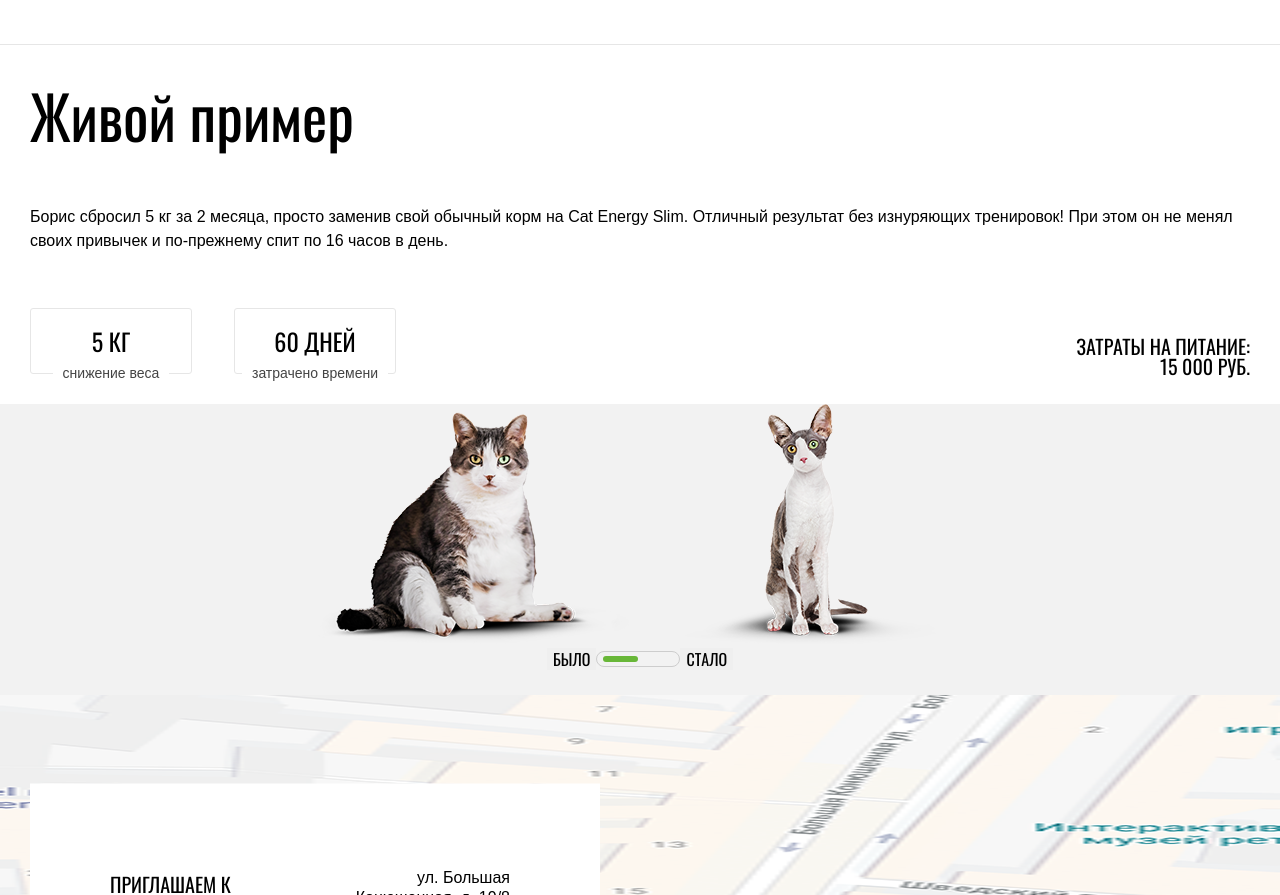
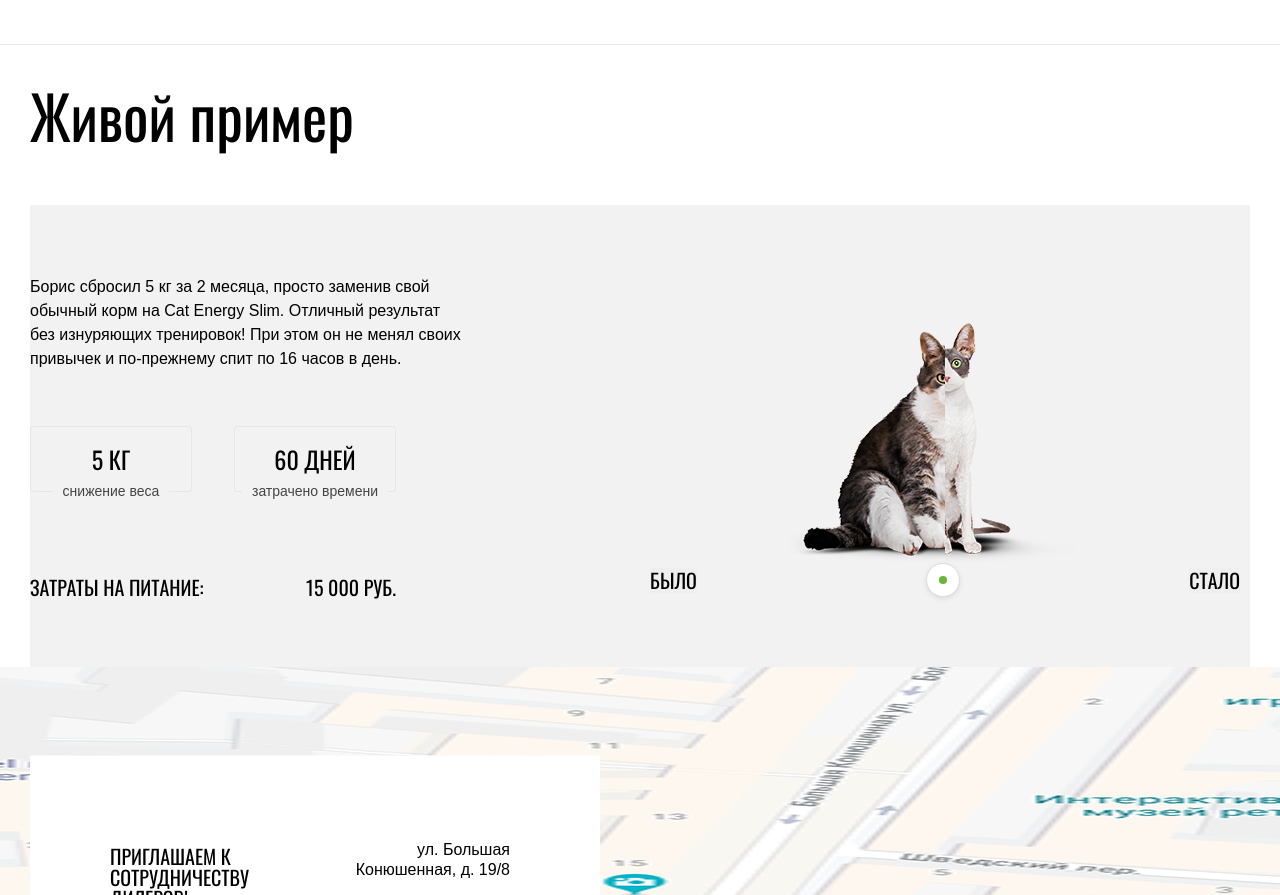
Before and after one commit to YuryFrolov/1209581-cat-energy-20, a website: page source/index.html in a window 1280 px wide. Shown: the part 1628-2523 px from the top of the page. Drawn offline with nearby package versions, Linux system fonts and the light colour scheme; files that its build step writes are made by us from their sources.

Commit message:
вёрстка части адаптивных сеток

```diff
--- a/source/index.html
+++ b/source/index.html
@@ -123,11 +123,14 @@
     <section class="proofs">
       <div class="proofs__container container">
         <h2 class="proofs__title">Живой пример</h2>
-        <p class="proofs__history">Борис сбросил 5 кг за 2 месяца, просто заменив свой обычный корм на Cat Energy Slim.
+        <div class="proofs__col">
+          <p class="proofs__history">Борис сбросил 5 кг за 2 месяца, просто заменив свой обычный корм на Cat Energy
+            Slim.
             Отличный результат без изнуряющих тренировок! При этом он не менял своих привычек и по-прежнему спит по 16
             часов
             в день. </p>
           <div class="proofs__wrap">
+            <div class="proofs__numbers-wrap">
               <div class="proofs__numbers">
                 <span class="proofs__number">5 кг</span>
                 <span class="proofs__description">снижение веса</span>
@@ -136,19 +139,23 @@
                 <span class="proofs__number">60 дней</span>
                 <span class="proofs__description">затрачено времени</span>
               </div>
+            </div>
             <div class="proofs__result">
               <span class="proofs__result-description">Затраты на питание:</span>
               <span class="proofs__result-price"> 15 000 руб.</span>
             </div>
           </div>
         </div>
-    </section>
 
-    <section class="result">
+        <div class="proofs__col result">
           <h2 class="result__title visually-hidden">Результат</h2>
+          <div class="result__images-wrap">
             <div class="result__image-wrap">
               <img class="result__image result__image--before" src="img/before-mobile@1x.png" alt="Кот до похудения">
+            </div>
+            <div class="result__image-wrap">
               <img class="result__image result__image--after" src="img/after-mobile@1x.png" alt="Кот после похудения">
+            </div>
           </div>
           <div class="result__buttons-wrap">
             <button type="button" class="result__button">Было</button>
@@ -156,6 +163,8 @@
               <div class="result__toggle"></div>
             </div>
             <button type="button" class="result__button">Стало</button>
+          </div>
+        </div>
       </div>
     </section>
 
--- a/source/less/blocks/form.less
+++ b/source/less/blocks/form.less
@@ -169,6 +169,7 @@
   }
 
   .form__fieldset-wrapper {
+
     &:nth-of-type(2),
     &--contacts {
       display: flex;
--- a/source/less/blocks/proofs.less
+++ b/source/less/blocks/proofs.less
@@ -1,7 +1,5 @@
 .proofs {
   padding-top: 30px;
-  padding-left: 20px;
-  padding-right: 20px;
   background-color: @gray;
 }
 
@@ -26,6 +24,12 @@
   flex-wrap: wrap;
   justify-content: space-between;
   align-items: center;
+}
+
+.proofs__numbers-wrap {
+  display: flex;
+  justify-content: space-between;
+  width: 100%;
 }
 
 .proofs__numbers {
@@ -80,6 +84,10 @@
     background-color: #ffffff;
   }
 
+  .proofs__col:first-of-type {
+    margin-bottom: 250px;
+  }
+
   .proofs__title {
     font-size: 60px;
     line-height: (60 / 60);
@@ -121,3 +129,53 @@
     line-height: (20 / 20);
   }
 }
+
+@media (min-width: 1220px) {
+  .proofs__container {
+    display: flex;
+    flex-wrap: wrap;
+  }
+
+  .proofs__title {
+    width: 100%;
+  }
+
+  .proofs__col {
+    width: 50%;
+    min-height: 462px;
+
+    &:first-of-type {
+      margin-bottom: 0;
+      padding: 70px 0 70px 0;
+      background-color: #f2f2f2;
+      display: flex;
+      flex-direction: column;
+      align-items: flex-start;
+      justify-content: space-between;
+    }
+  }
+
+  .proofs__history {
+    width: 436px;
+    margin: 0;
+  }
+
+  .proofs__wrap {
+    flex-direction: column;
+    align-items: start;
+  }
+
+  .proofs__numbers-wrap {
+    width: 366px;
+  }
+
+  .proofs__description {
+    background-color: #f2f2f2;
+  }
+
+  .proofs__result {
+    margin-top: 55px;
+    flex-direction: row;
+    justify-content: space-between;
+  }
+}
--- a/source/less/blocks/result.less
+++ b/source/less/blocks/result.less
@@ -4,11 +4,6 @@
   display: flex;
   flex-direction: column;
   align-items: center;
-}
-
-.result__image-wrap {
-  margin-left: auto;
-  margin-right: auto;
 }
 
 .result__buttons-wrap {
@@ -41,3 +36,57 @@
   border-radius: 30px;
   background-color: @basic-green;
 }
+
+@media (min-width: 768px) {
+  .result {
+    justify-content: flex-end;
+    padding: 0 0 70px 0;
+  }
+
+  .result__images-wrap {
+    display: flex;
+    margin-top: -100px;
+  }
+
+  .result__image-wrap {
+    display: flex;
+    overflow-x: hidden;
+  }
+
+  .result__image {
+    &--before {
+      transform: translateX(50%);
+    }
+
+    &--after {
+      transform: translateX(-50%);
+    }
+  }
+
+  .result__buttons-wrap {
+    width: 590px;
+    display: flex;
+    justify-content: space-between;
+  }
+
+  .result__button {
+    padding: 0;
+    font-size: 20px;
+  }
+
+  .result__toggle-wrap {
+    padding: 0;
+    width: 34px;
+    height: 34px;
+    background-color: #ffffff;
+    display: flex;
+    justify-content: center;
+    align-items: center;
+    box-shadow: 0px 2px 5px @special-gray;
+  }
+
+  .result__toggle {
+    width: 8px;
+    height: 8px;
+  }
+}
--- a/source/less/generic/variables.less
+++ b/source/less/generic/variables.less
@@ -2,7 +2,7 @@
 @arial: "Arial", sans-serif;
 
 @gray: #F2F2F2;
-@special-gray: #CDCDCD;
+@special-gray: #DCDCDC;
 @special-gray-2: #EBEBEB;
 @special_dark-gray: #444444;
 @special_dark-gray-2: #222222;
```
Also changed, not shown: source/form.html (+3 -3 lines). Lines whose indentation alone changed are shown as unchanged.
